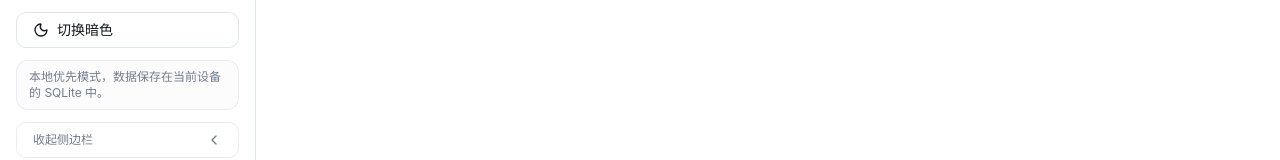
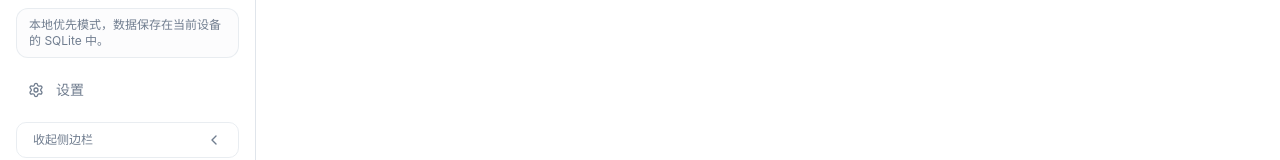
Before and after one commit to byte92/finance_sys, a Next.js app: page / in a window 1280 px wide. Shown: the part 626-786 px from the top of the page. Built offline with nearby package versions, Linux system fonts and the light colour scheme; no server answers; the database is empty.

Commit message:
refactor: move settings nav to sidebar footer

```diff
--- a/components/layout/AppShell.tsx
+++ b/components/layout/AppShell.tsx
@@ -12,7 +12,6 @@ import { useStockStore } from '@/store/useStockStore'
 const NAV_ITEMS = [
   { href: '/', label: '总览', icon: LayoutDashboard, match: (pathname: string) => pathname === '/' },
   { href: '/portfolio', label: '持仓', icon: BriefcaseBusiness, match: (pathname: string) => pathname === '/portfolio' || pathname.startsWith('/stock/') },
-  { href: '/settings', label: '设置', icon: Settings, match: (pathname: string) => pathname.startsWith('/settings') },
 ] as const
 
 const AI_SUB_ITEMS = [
@@ -264,6 +263,21 @@ function SidebarContent({
           </div>
         )}
 
+        <Link
+          href="/settings"
+          className={`flex items-center rounded-lg py-2.5 text-sm transition-colors ${
+            collapsed ? 'justify-center px-2' : 'gap-3 px-3'
+          } ${
+            pathname.startsWith('/settings')
+              ? 'bg-primary/12 text-primary border border-primary/20'
+              : 'text-muted-foreground hover:bg-secondary hover:text-foreground'
+          }`}
+          title={collapsed ? '设置' : undefined}
+        >
+          <Settings className="h-4 w-4" />
+          {!collapsed && <span>设置</span>}
+        </Link>
+
         {onToggleCollapsed && (
           <Button
             variant="ghost"
```
